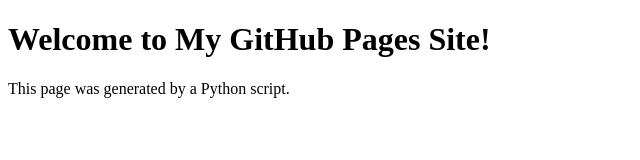
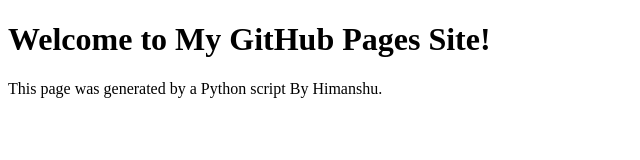
Before and after one commit to HimanshuRajSingh/githubaction-demo, a plain HTML site: page index.html in a window 1280 px wide. Shown: the whole page, without its empty margins (0-640 px from the left). Drawn offline with Linux system fonts and the light colour scheme.

Commit message:
deploy: 29bd16150342ed0dbb0889d9e8dc8007fb4d653e

```diff
--- a/index.html
+++ b/index.html
@@ -6,6 +6,6 @@
     </head>
     <body>
         <h1>Welcome to My GitHub Pages Site!</h1>
-        <p>This page was generated by a Python script.</p>
+        <p>This page was generated by a Python script By Himanshu.</p>
     </body>
     </html>
```
